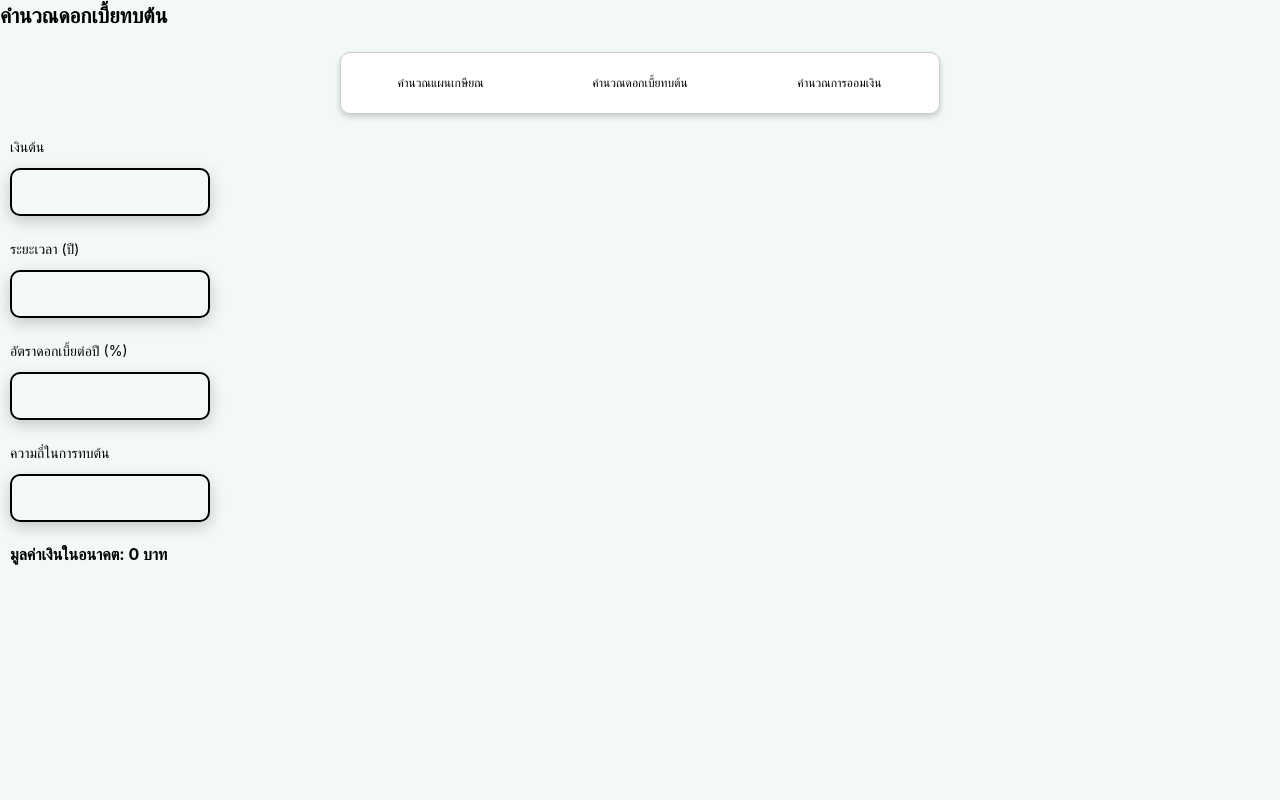
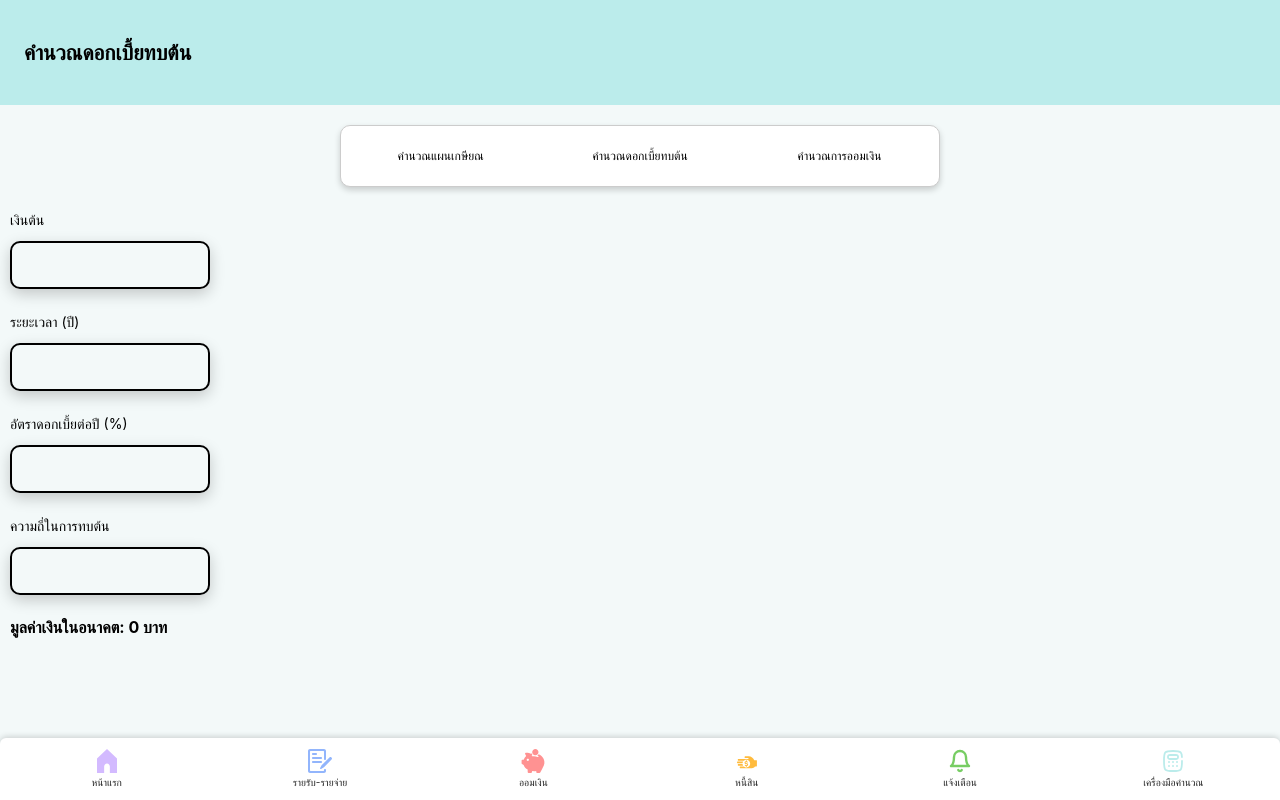
Before and after one commit to chotika0447/Financial-App, a React app in the folder Frontend/: page /compound-interest in a window 1280 px wide. Built offline with nearby package versions, Linux system fonts and the light colour scheme; the HTML template or start-up script is replaced by a standard one.

Commit message:
Update CompoundInterest.jsx

```diff
--- a/Frontend/src/pages/CompoundInterest.jsx
+++ b/Frontend/src/pages/CompoundInterest.jsx
@@ -2,6 +2,7 @@ import { useState } from "react";
 import './CompoundInterest.css'
 import CalNavbar from "../components/CalNavbar";
 import CompoundInterestChart from "../components/CompoundInterestChart";
+import Navbar from '../components/Navbar';
 
 function CompoundInterest() {
     const [presentValue, setPresentValue] = useState(localStorage.getItem('compoundPresentValue') || '');
@@ -16,8 +17,10 @@ function CompoundInterest() {
 
     return(
         <div className="compound-interest-page">
+            <div className="compound-interest-header">
             <h1 className="compound-interest-title">
                 คำนวณดอกเบี้ยทบต้น</h1>
+            </div>
 
             <CalNavbar />
 
@@ -75,6 +78,7 @@ function CompoundInterest() {
                 numberOfPeriods={numberOfPeriods}
                 frequency={frequency}
             />
+            <Navbar />
         </div>
     );
 }
```
